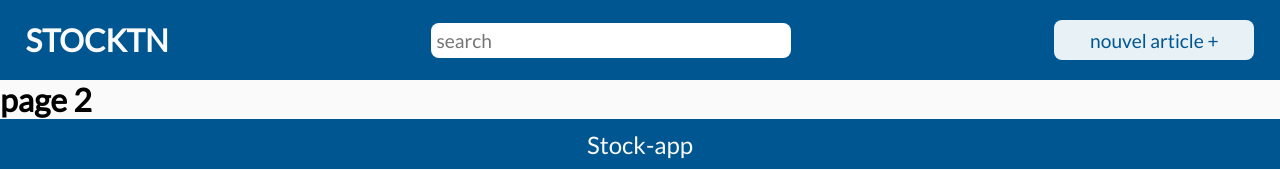
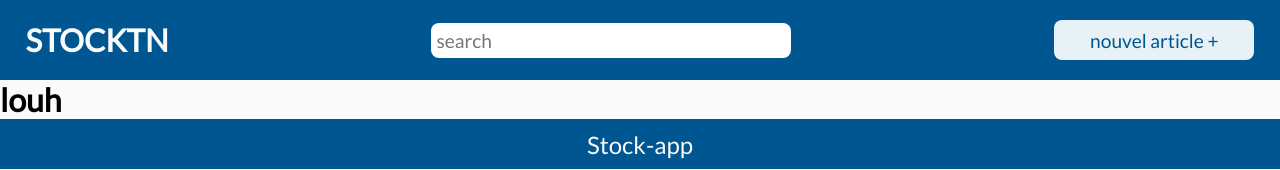
Before and after one commit to ayoub-jouini/stock-app, a React (Create React App) app: page /build/0 in a window 1280 px wide. Shown: the top 170 px of the page. Built offline with nearby package versions, Linux system fonts and the light colour scheme.

Commit message:
details page

```diff
--- a/src/components/app-body/AppBody.js
+++ b/src/components/app-body/AppBody.js
@@ -1,13 +1,13 @@
 import React from 'react';
 import { Switch, Route } from 'react-router-dom';
 import ArticleContrainer from '../article-container/article-container';
-import PageTwo from '../page-2/page-2'
+import Details from '../details/details'
 
 const AppBody = ({ artData }) => {
     return (
         <Switch>
             <Route path="/:category/:id">
-                <PageTwo />
+                <Details />
             </Route>
             <Route path="/">
                 <ArticleContrainer artData={artData} />
--- a/src/components/article-container/article-container.js
+++ b/src/components/article-container/article-container.js
@@ -3,12 +3,12 @@ import Article from '../article/article';
 import AddBtn from '../add-btn/add-btn';
 import LoadingSpinner from '../loading-spinner/LoadingSpiner';
 import useFetch from '../../services/useFetch';
-import { Link, useParams } from 'react-router-dom';
+import { Link } from 'react-router-dom';
 
 
 const ArticleContrainer = ({ artData }) => {
     const { data, error, loading } = useFetch('Data.json');
-    const { category, id } = useParams();
+
     if (error) throw error;
     if (loading) return <LoadingSpinner />
     return (
@@ -20,7 +20,7 @@ const ArticleContrainer = ({ artData }) => {
                     return d
                 }
             }).map(d =>
-                <Link to={`/${category}/${id}`}>
+                <Link to={`/${d.category}/${d.id}`}>
                     <Article
                         key={d.id}
                         name={d.name}
--- /dev/null
+++ b/src/components/details/details.js
@@ -0,0 +1,23 @@
+import { useParams } from 'react-router';
+import useFetch from '../../services/useFetch';
+import LoadingSpinner from '../loading-spinner/LoadingSpiner';
+
+const Details = () => {
+    const { id } = useParams();
+    const { data, error, loading } = useFetch('http://localhost:3000/Data.json');
+    const result = data.filter(d => d.id == id);
+
+    if (error) throw error;
+    if (loading) return <LoadingSpinner />
+
+    return (
+        <div className="container">
+            <div>
+                {
+                    result.map(d => <h1>{d.name}</h1>)
+                }</div>
+        </div>
+    );
+}
+
+export default Details;
--- a/src/components/page-2/page-2.js
+++ /dev/null
@@ -1,6 +0,0 @@
-import React from 'react';
-const PageTwo = () => {
-    return <h1>page 2</h1>
-}
-
-export default PageTwo;
--- a/src/services/useFetch.js
+++ b/src/services/useFetch.js
@@ -1,11 +1,11 @@
 import { useEffect, useState } from 'react';
 
-export default function useFetch(url) {
+export default function useFetch(dataurl) {
     const [data, setData] = useState([]);
     const [error, setError] = useState(null);
     const [loading, setLoading] = useState(true);
     async function getData() {
-        const response = await fetch(url
+        const response = await fetch(dataurl
             , {
                 headers: {
                     'Content-Type': 'application/json',
@@ -22,7 +22,7 @@ export default function useFetch(url) {
             .then((response) => setData(response))
             .catch((e) => setError(e))
             .finally(() => setLoading(false));
-    }, [url])
+    }, [dataurl])
 
     return { data, error, loading };
 }
```
